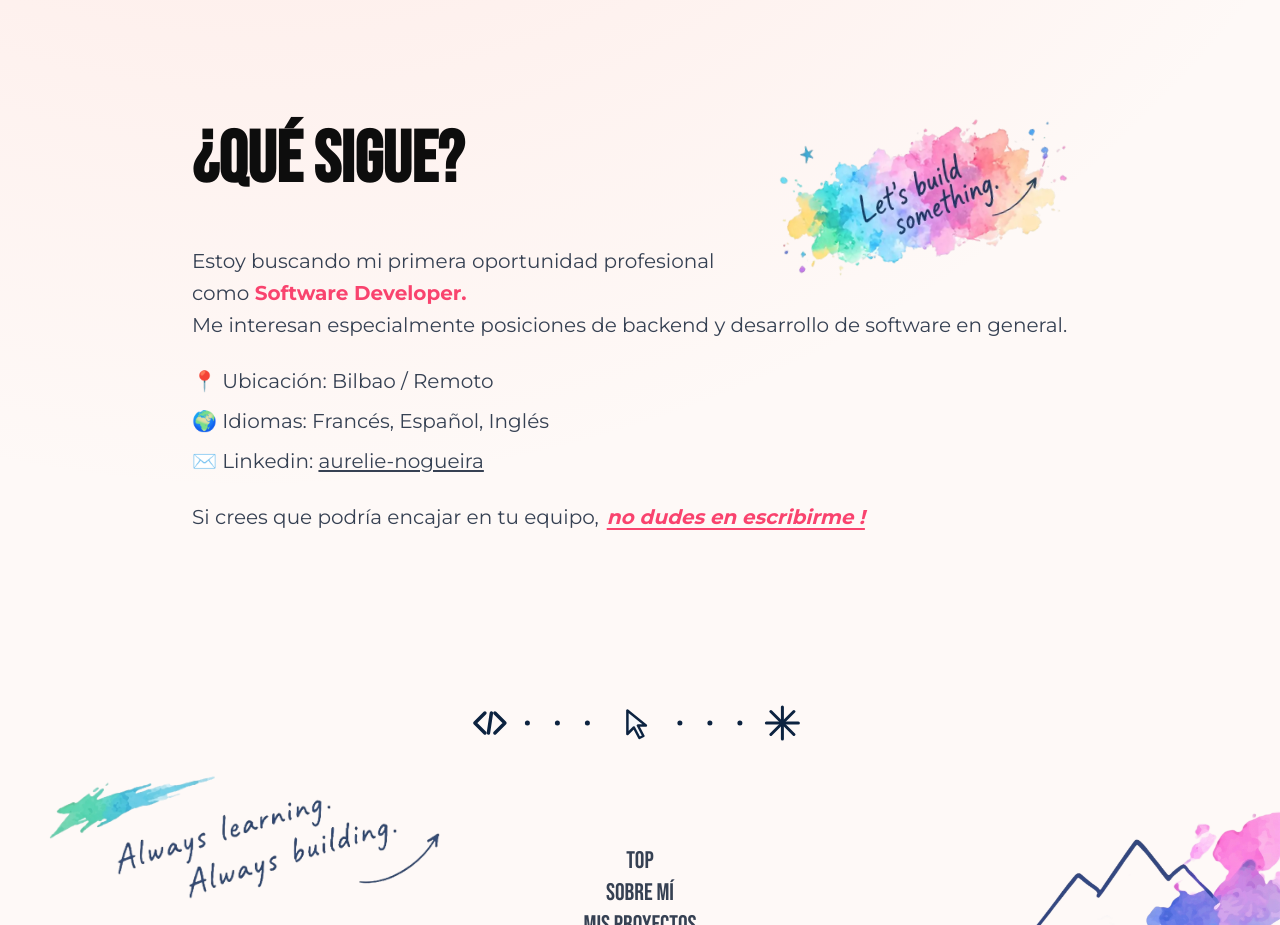
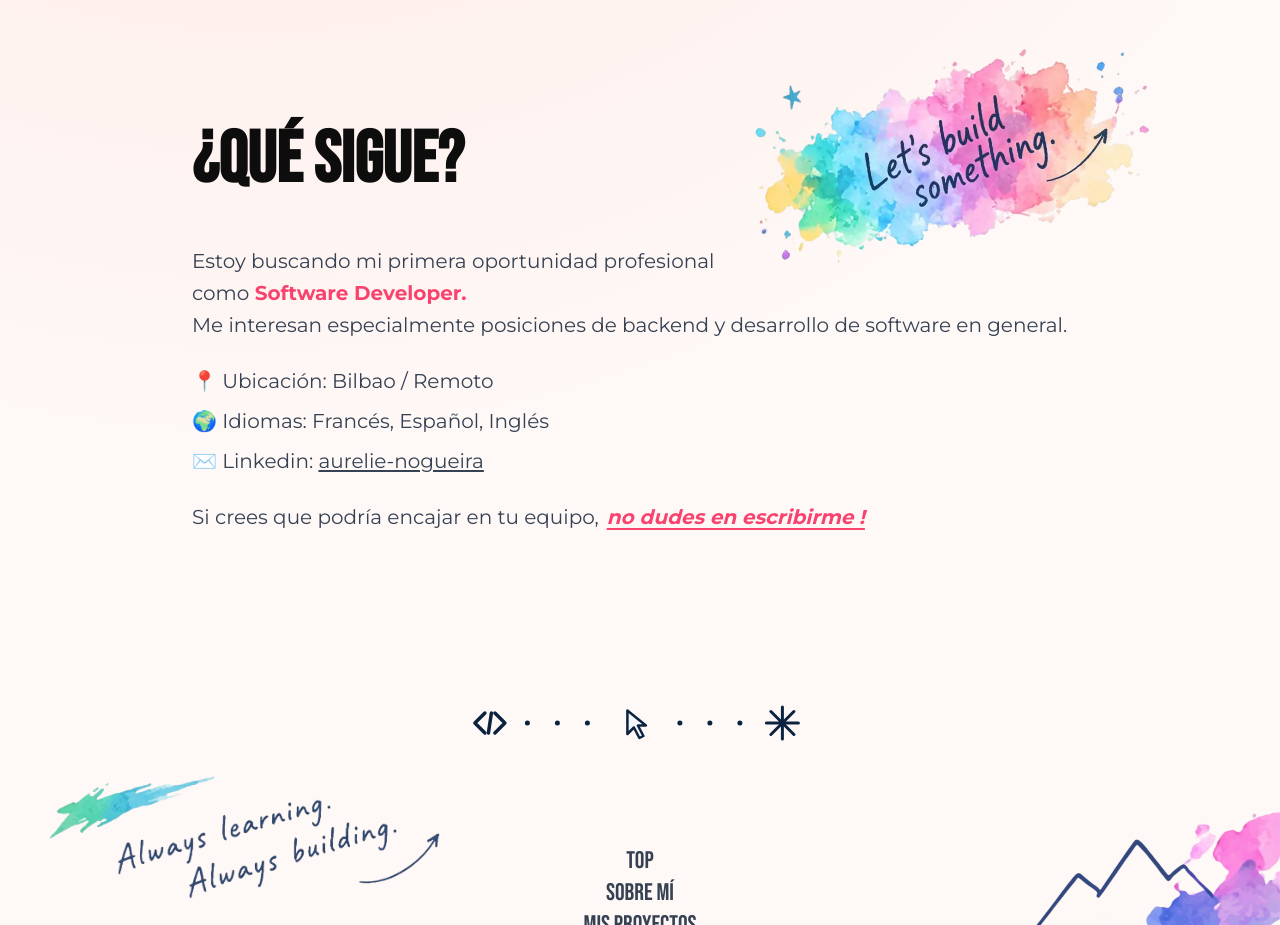
Before and after one commit to aurelienog/portfolio, a React (Vite) app in the folder web/: page /about in a window 1280 px wide. Shown: the part 3100-4025 px from the top of the page. Built offline with nearby package versions, Linux system fonts and the light colour scheme.

Commit message:
update build-img position

```diff
--- a/web/src/index.css
+++ b/web/src/index.css
@@ -580,10 +580,10 @@
 .build-img::before {
   content: "";
   position: absolute;
-  height: 40%;
-  width: 40%;
-  top: -10px;
-  right: 0;
+  height: 55%;
+  width: 55%;
+  top: -20%;
+  right: -10%;
   background-image: url('./assets/images/build.webp');
   background-size: contain;
   background-repeat: no-repeat;
```
